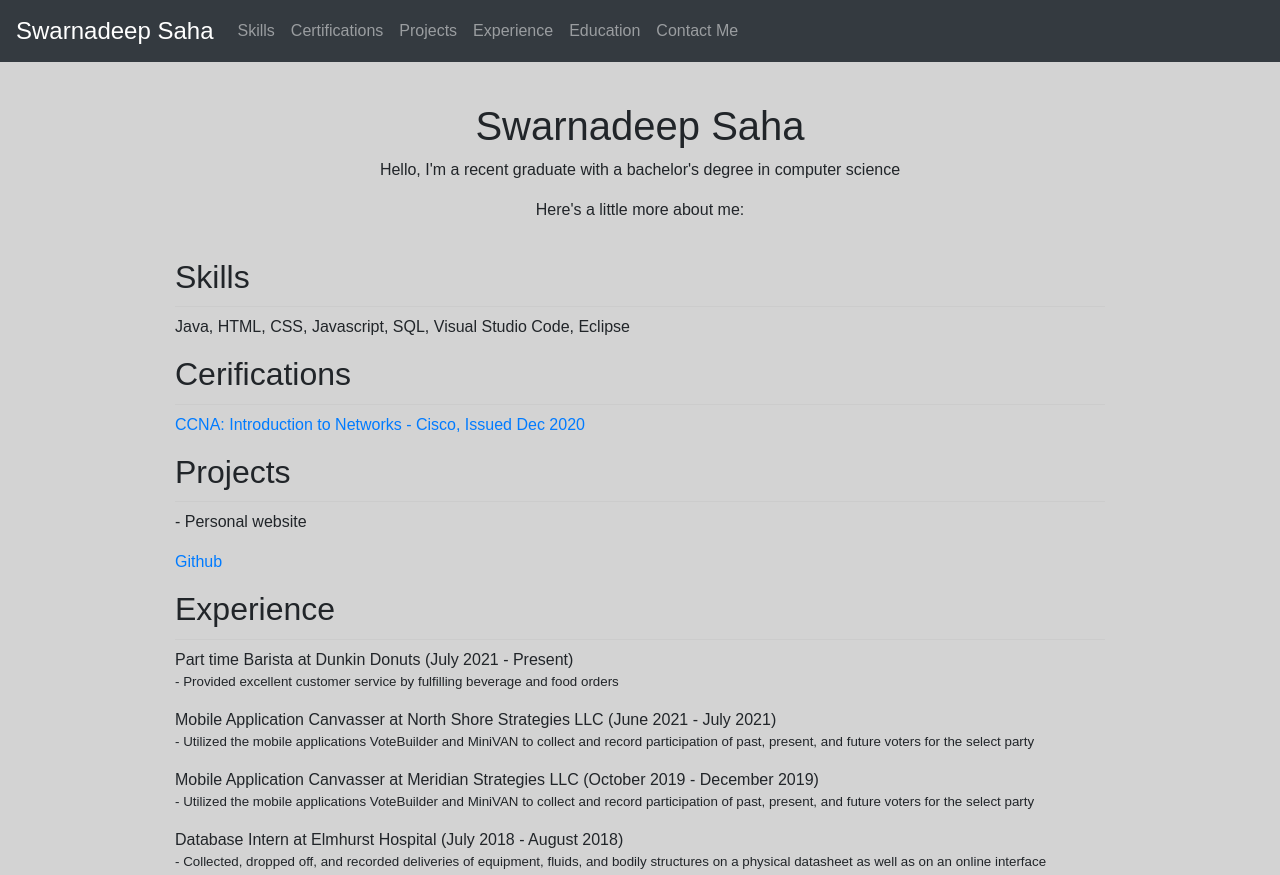
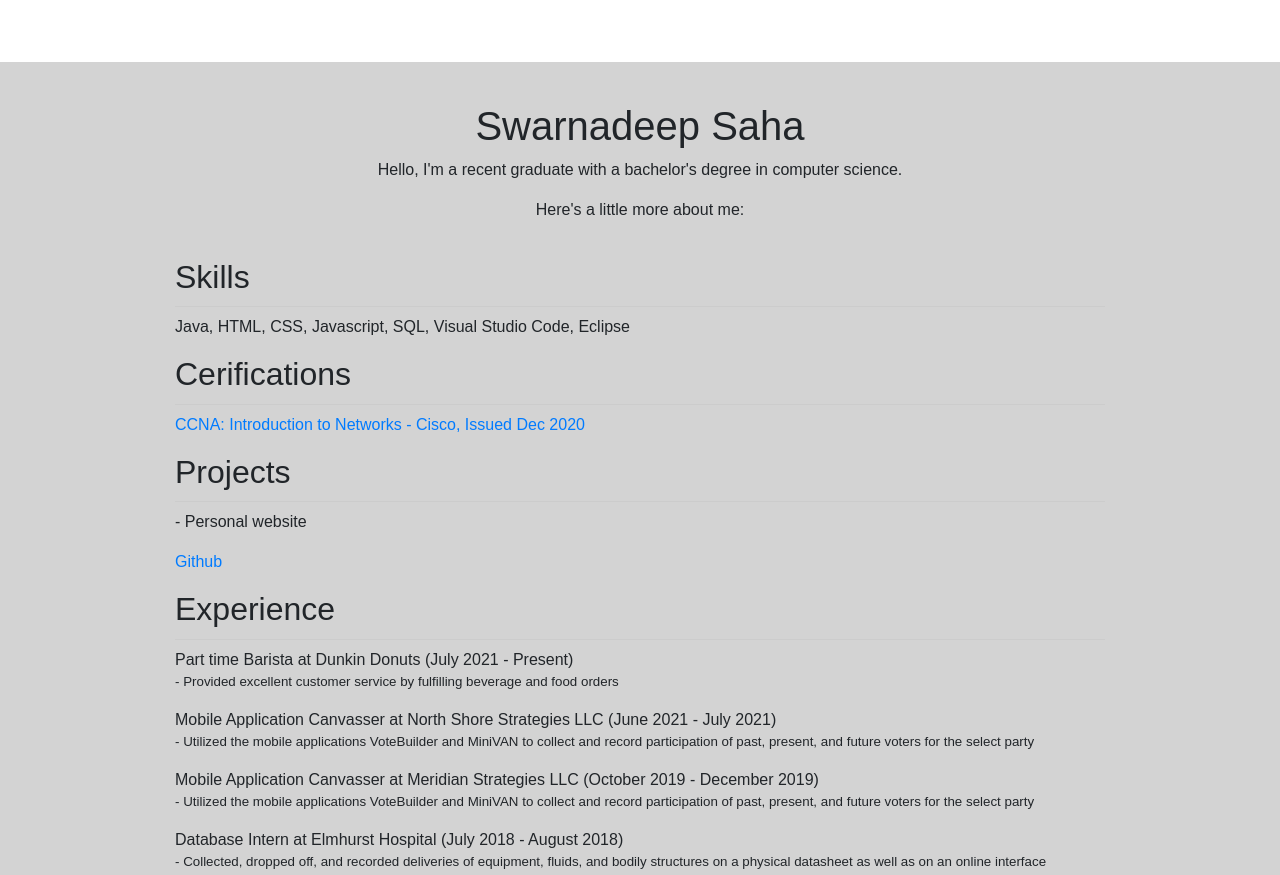
Before and after one commit to swarnsaha831/PersonalResumeWebsite, a plain HTML site: page index.html in a window 1280 px wide. Shown: the top 875 px of the page. Drawn offline with nearby package versions, Linux system fonts and the light colour scheme.

Commit message:
Update index.html

```diff
--- a/index.html
+++ b/index.html
@@ -8,7 +8,7 @@
     <link rel="stylesheet" href="style.css">
 </head>
 <body>
-    <nav class="navbar navbar-expand-lg navbar-dark bg-dark">
+    <nav class="navbar navbar-expand-lg navbar-dark bg-custom">
         <a class="navbar-brand" href="#">Swarnadeep Saha</a>
         <button class="navbar-toggler" type="button" data-toggle="collapse" data-target="#navbarNav" aria-controls="navbarNav" aria-expanded="false" aria-label="Toggle navigation">
             <span class="navbar-toggler-icon"></span>
@@ -39,7 +39,7 @@
     <div class="container">
         <div class="header">
             <h1>Swarnadeep Saha</h1>
-            <p>Hello, I'm a recent graduate with a bachelor's degree in computer science</p>
+            <p>Hello, I'm a recent graduate with a bachelor's degree in computer science.</p>
             <p>Here's a little more about me:</p>
         </div>
         <div id="skills" class="skills">
```
